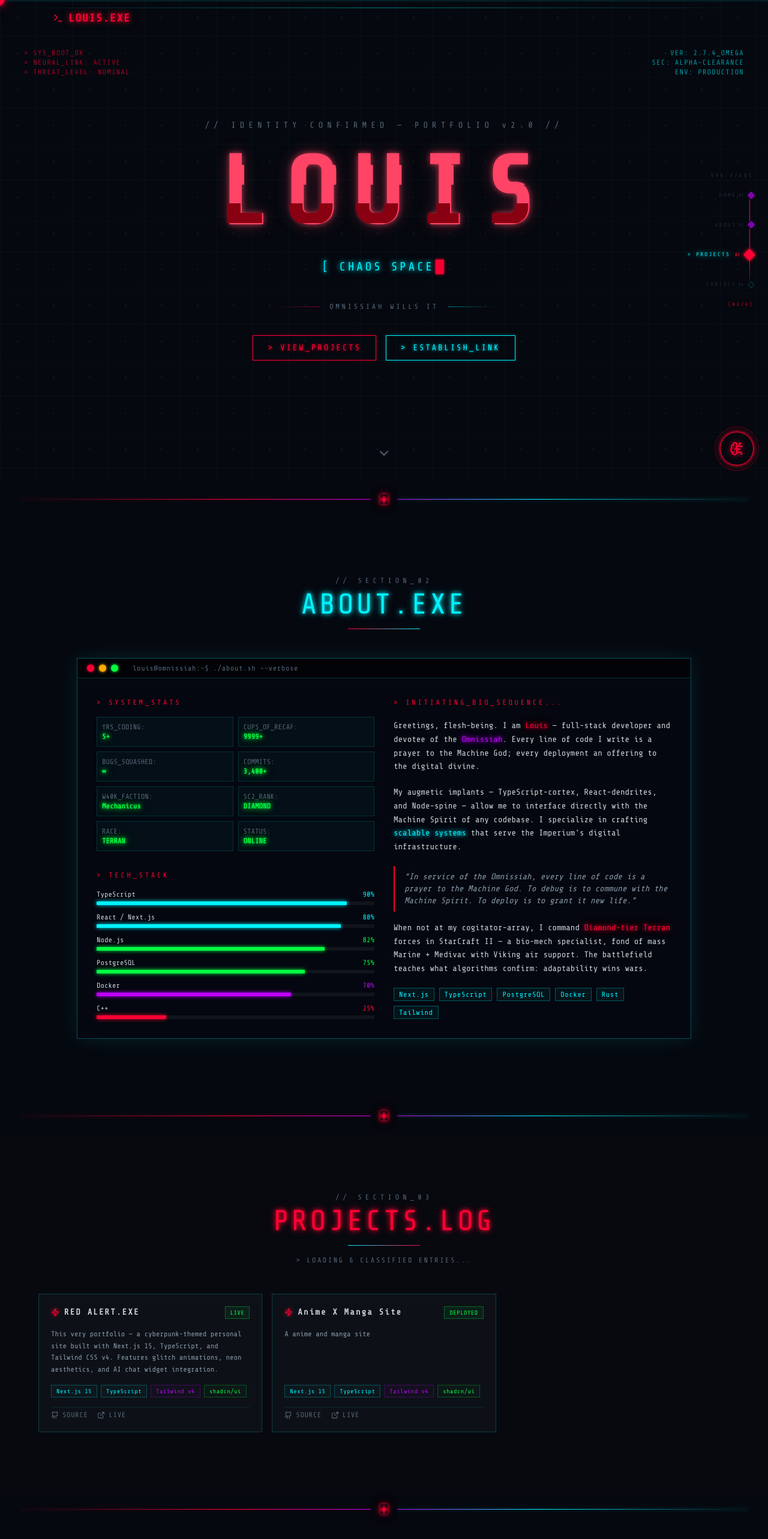
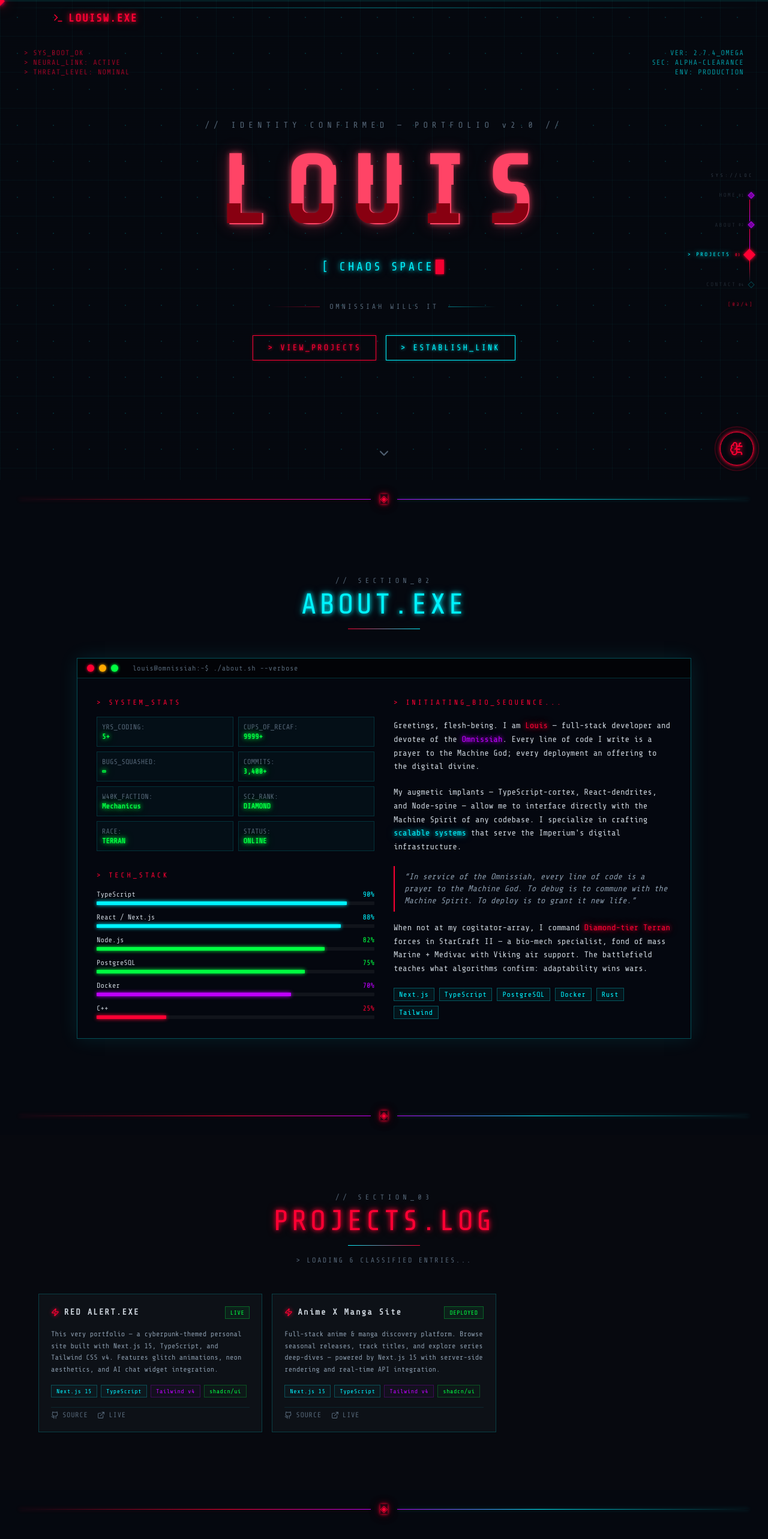
Before and after one commit to LouisWdev/LouisPortfolio, a Next.js app: page / in a window 1280 px wide. Shown: the top 2566 px of the page at 60% size. Built offline with nearby package versions, Linux system fonts and the light colour scheme.

Commit message:
Updated content

```diff
--- a/components/Navigation.tsx
+++ b/components/Navigation.tsx
@@ -32,7 +32,7 @@ export function Navigation() {
             className="neon-text-red text-lg tracking-widest font-bold animate-flicker"
             style={{ fontFamily: "var(--font-share-tech-mono)" }}
           >
-            LOUIS.EXE
+            LOUISW.EXE
           </span>
         </button>
       </div>
--- a/components/Projects.tsx
+++ b/components/Projects.tsx
@@ -34,7 +34,7 @@ const PROJECTS: Project[] = [
     id: 2,
     title: "Anime X Manga Site",
     description:
-      "A anime and manga site",
+      "Full-stack anime & manga discovery platform. Browse seasonal releases, track titles, and explore series deep-dives — powered by Next.js 15 with server-side rendering and real-time API integration.",
     tags: [
       { label: "Next.js 15", color: "#00f3ff" },
       { label: "TypeScript", color: "#00f3ff" },
```
